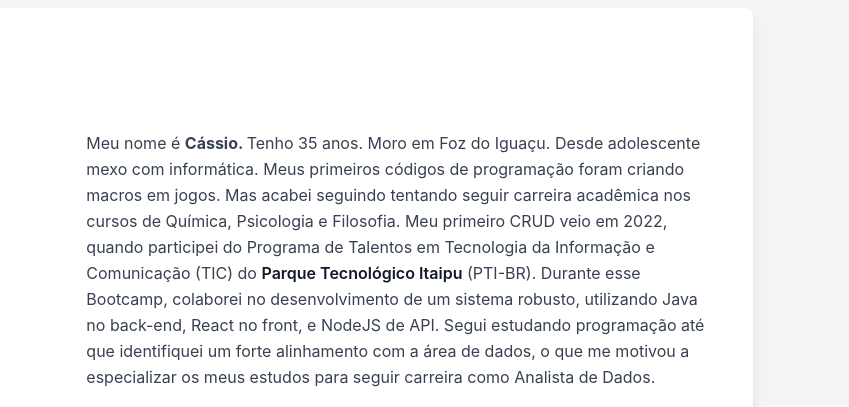
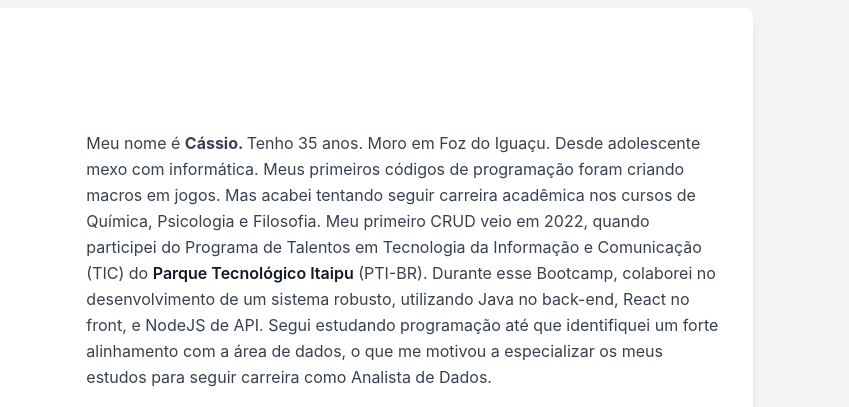
Before and after one commit to CassioCandidoRibeiro/portfolio, a plain HTML site: page index.html in a window 1280 px wide. Shown: the part 2960-3367 px from the top of the page, 431-1280 px from the left. Drawn offline with nearby package versions, Linux system fonts and the light colour scheme.

Commit message:
Update index.html

```diff
--- a/index.html
+++ b/index.html
@@ -268,7 +268,7 @@
                         <p class="mb-5">
                             Meu nome é <b>Cássio. </b>Tenho 35 anos. Moro em Foz do Iguaçu.
                              Desde adolescente mexo com informática. Meus primeiros códigos de programação foram criando macros em jogos.
-                             Mas acabei seguindo tentando seguir carreira acadêmica nos cursos de Química, Psicologia e Filosofia.
+                             Mas acabei tentando seguir carreira acadêmica nos cursos de Química, Psicologia e Filosofia.
                              Meu primeiro CRUD veio em 2022, quando participei do Programa de Talentos em Tecnologia da Informação e Comunicação (TIC)
                              do <b class="font-semibold text-gray-900">Parque Tecnológico Itaipu</b> (PTI-BR).
                              Durante esse Bootcamp, colaborei no desenvolvimento de um sistema robusto,
```
